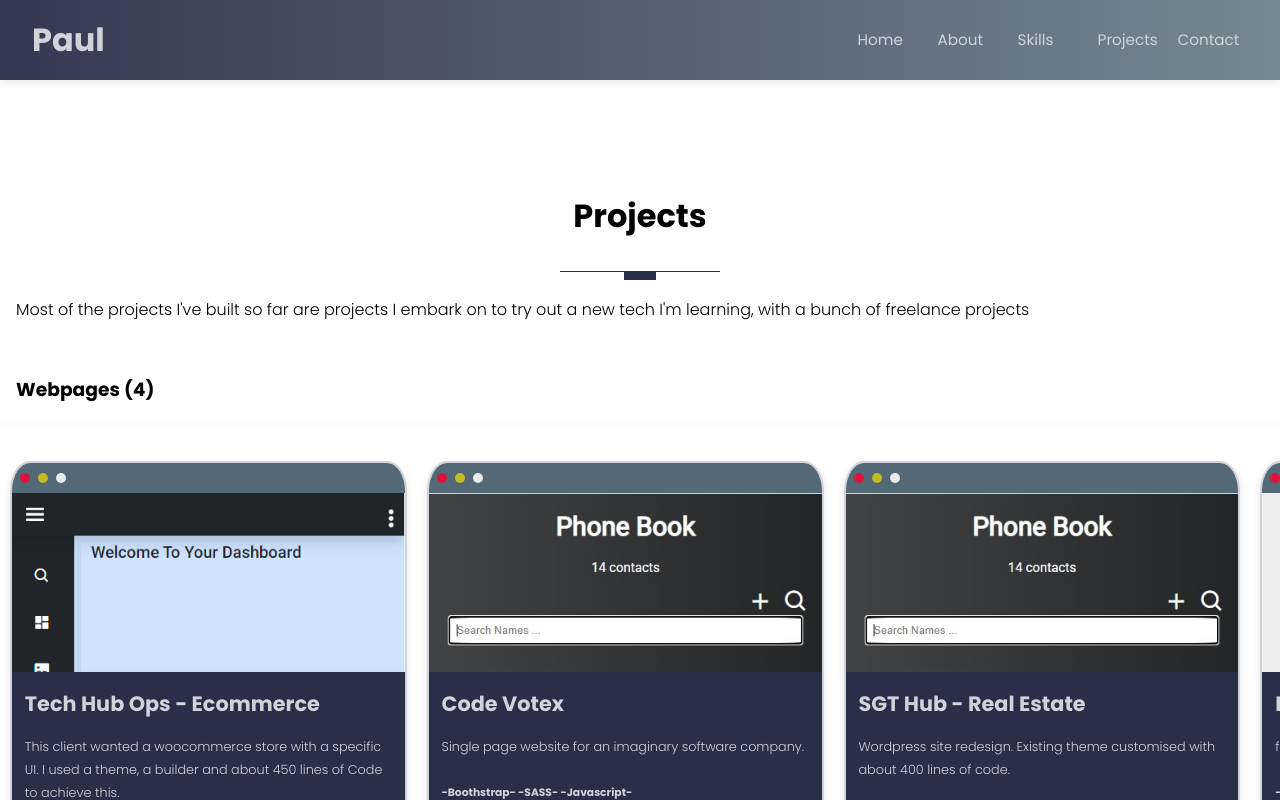
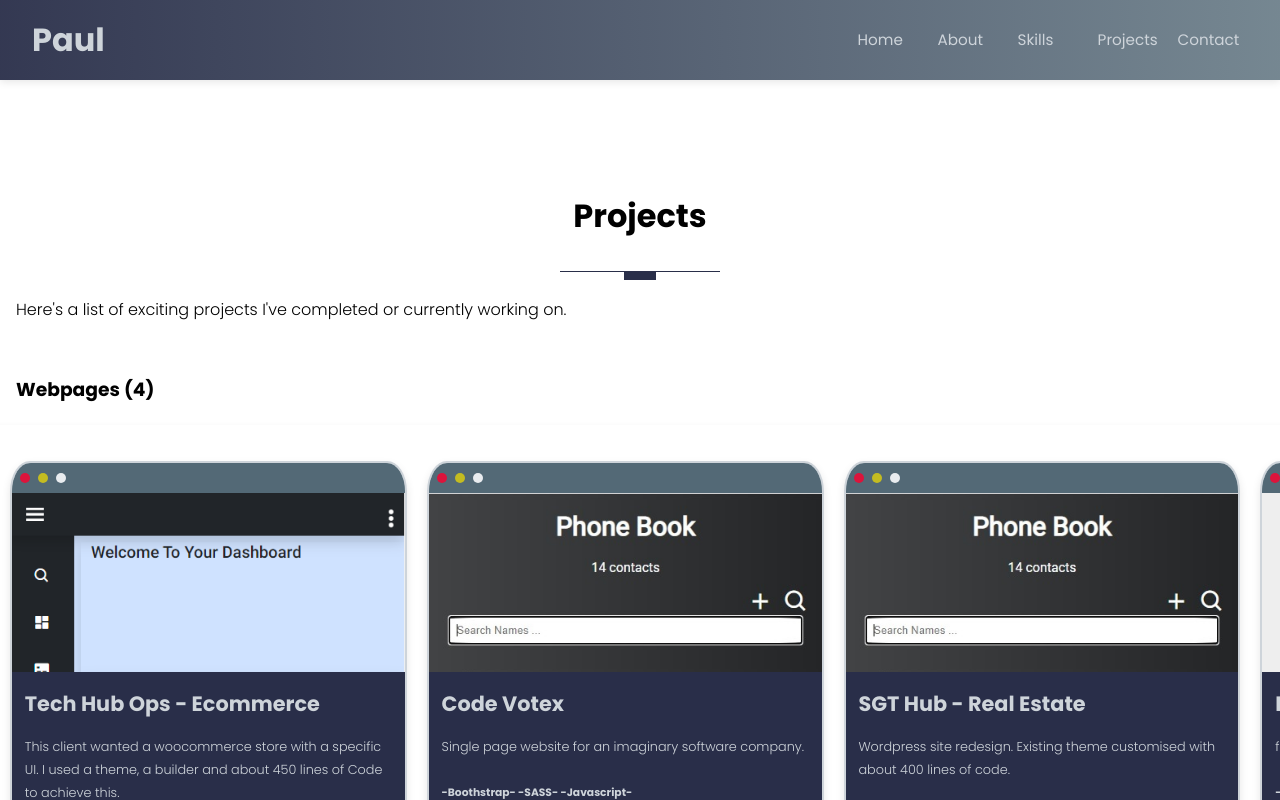
Before and after one commit to ecoderP/react-portfolio, a React (Create React App) app: page /#/Projects_page in a window 1280 px wide. Shown: the top 800 px of the page. Built offline with nearby package versions, Linux system fonts and the light colour scheme.

Commit message:
Changed projects page paragraph text
Changed projects page paragraph text

```diff
--- a/src/components/projects_page.js
+++ b/src/components/projects_page.js
@@ -21,8 +21,7 @@ function ProjectsPage() {
         <div className="projectsPage">
             <h2 className="title">Projects</h2>
             <div className="title_headingLine"></div>
-            <p>Most of the projects I've built so far are projects
-                I embark on to try out a new tech I'm learning, with a bunch of freelance projects</p>
+            <p>Here's a list of exciting projects I've completed or currently working on.</p>
             <div className={"projectsPage_wrapper"}>
                 <h3>Webpages ({WebPages.length})</h3>
                 < div className="projectsPage_items webpages">
```
